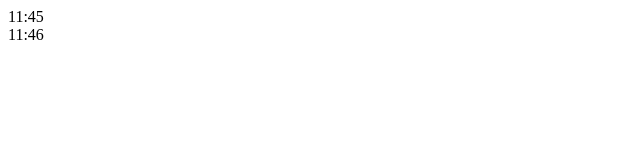
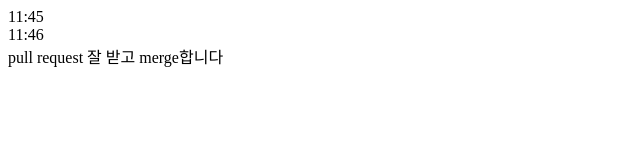
Before and after one commit to bigbowltakestime/japractice, a plain HTML site: page index.html in a window 1280 px wide. Shown: the whole page, without its empty margins (0-640 px from the left). Drawn offline with Linux system fonts and the light colour scheme.

Commit message:
돌려주기

```diff
--- a/index.html
+++ b/index.html
@@ -9,5 +9,6 @@
 <body>
   <div>11:45</div>
   <div>11:46</div>
+  <div>pull request 잘 받고 merge합니다</div>
 </body>
 </html>
```
